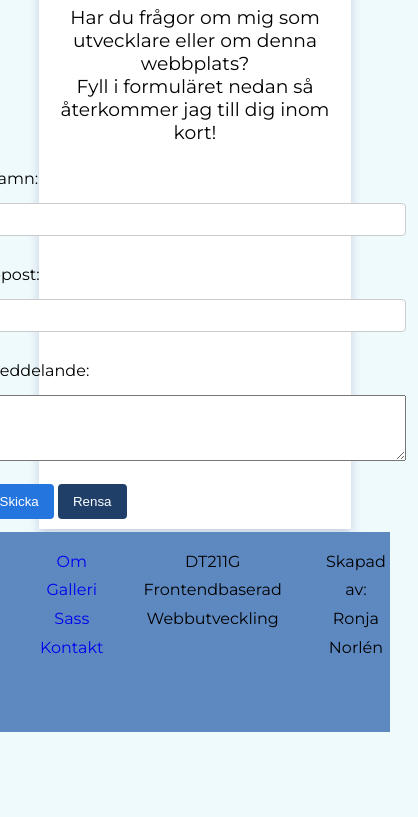
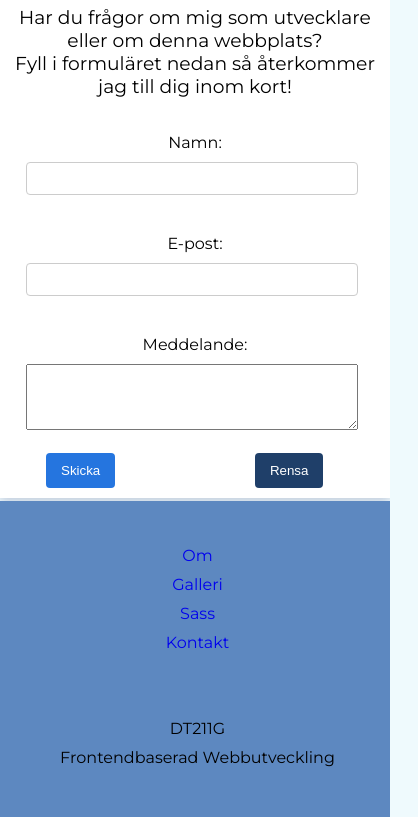
Before and after one commit to ronjanorlen/CSS-preprocessorer, a website built with Parcel: page src/contact.html in a window 390 px wide. Shown: the part 283-1100 px from the top of the page, 418 px wide, since content can reach past the window. Before the commit the page ends 1015 px from the top, so only its background shows below. Built offline with nearby package versions, Linux system fonts and the light colour scheme.

Commit message:
media queries mobile

```diff
--- a/src/contact.html
+++ b/src/contact.html
@@ -53,6 +53,7 @@
         <h1>Kontakta mig</h1>
         <h3>Har du frågor om mig som utvecklare eller om denna webbplats?<br>
         Fyll i formuläret nedan så återkommer jag till dig inom kort!</h3>
+        <div id="contact-form">
         <form>
             <fieldset>
               <label for="fname">Namn:</label>
@@ -65,6 +66,7 @@
               <button type="submit" class="reset-button">Rensa</button>
             </fieldset>
           </form>
+        </div>
 
     </main>
     <footer>
--- a/src/scss/_layout.scss
+++ b/src/scss/_layout.scss
@@ -231,6 +231,57 @@ footer ul {
     }
 }
 
+/* Mobile */
+
+@media only screen and (max-width: 600px) {
+    main {
+        width: 100%;
+        padding-left: 3%;
+        padding-right: 3%;
+    }
+    h2 {
+        font-size: 1.2em;
+    }
+    #gallery img, #about img {
+        display: flex;
+        flex-direction: column;
+        align-items: center;
+        width: 100%;
+    }
+    #contact-form {
+        flex-direction: column;
+        align-items: center;
+    }
+   label {
+    width: 98%;
+    margin: 10px auto;
+    text-align: center;
+   }
+   input[type="text"] {
+    width: 98%;
+}
+textarea {
+    width: 98%;
+}
+.reset-button{
+    margin-left: 40%;
+
+}
+.send-button{
+    margin-left: 6%;
+
+}
+footer {
+    flex-direction: column;
+    height: 400px;
+}
+
+footer li {
+    align-items: center;
+    margin-right: 10%;
+}
+}
+
 /* Större skärmar - gör menyn som inline */
 @media only screen and (min-width: 1000px) {
     header {
```
